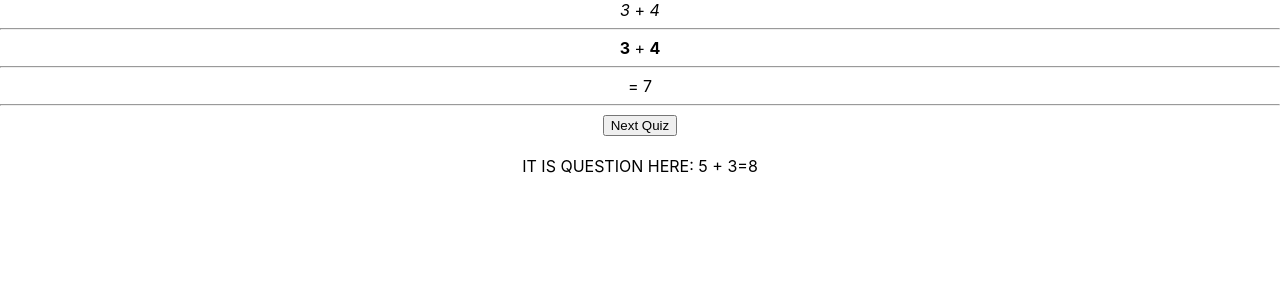
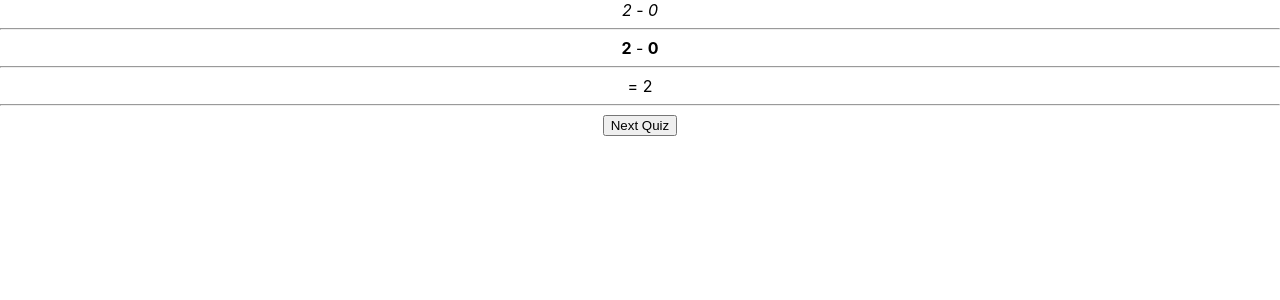
Before and after one commit to aliaksei-pahirnitski-edu/MathQuizForChildrenReactWeb, a React (Create React App) app: page / in a window 1280 px wide. Shown: the top 300 px of the page. Built offline with nearby package versions, Linux system fonts and the light colour scheme.

Commit message:
Add randomizer for operation

```diff
--- a/src/App.tsx
+++ b/src/App.tsx
@@ -1,6 +1,6 @@
 import React from 'react';
 import './App.css';
-import QuestionCard from './screens/QuestionScreen';
+//import QuestionCard from './Screens/QuestionScreen';
 import Test from './Components/QuizTest';
 
 
@@ -9,8 +9,8 @@ function App() {
     <div className="App">
       <Test></Test>
 
-<br/>
-      <QuestionCard></QuestionCard>
+      <br />
+      {/* <QuestionCard></QuestionCard> */}
     </div>
   );
 }
--- a/src/Components/Illustrators/SubtractionIllustrator.tsx
+++ b/src/Components/Illustrators/SubtractionIllustrator.tsx
@@ -1,7 +1,7 @@
 import React from 'react';
 
-const SubtractionIllustrator = (props:{a:number, b:number}) => {
-    return <div><b>{props.a}</b> + <b>{props.b}</b></div>
+const SubtractionIllustrator = (props: { a: number, b: number }) => {
+    return <div><b>{props.a}</b> - <b>{props.b}</b></div>
 }
 
 export default SubtractionIllustrator;
--- a/src/Components/QuizTest.tsx
+++ b/src/Components/QuizTest.tsx
@@ -1,19 +1,16 @@
 import React from 'react';
-// import {AdditionIllustrator, SubtractionIllustrator} from './Illustrators'
-import AdditionIllustrator from './Illustrators/AdditionIllustrator'
+import { AdditionIllustrator, SubtractionIllustrator } from './Illustrators'
+import { getRandomQuestion } from './../Services/Randomizer'
 
 const QuizTest = () => {
-    let randomOp = '+';
-    let randomA = 3;
-    let randomB = 4;
-    let result = 7;
-    //let Illustrator = AdditionIllustrator;
+    let randomQuestion = getRandomQuestion(5);
+    let Illustrator = randomQuestion.Operation === '+' ? AdditionIllustrator : SubtractionIllustrator;
     return <div>
-        <i>{randomA}</i> + <i>{randomB}</i>
-        <hr/>
-        <AdditionIllustrator a={randomA} b={randomB} />
+        <i>{randomQuestion.OperandA}</i> {randomQuestion.Operation} <i>{randomQuestion.OperandB}</i>
         <hr />
-        = {result}
+        <Illustrator a={randomQuestion.OperandA} b={randomQuestion.OperandB} />
+        <hr />
+        = {randomQuestion.Result}
         <hr />
         <button> Next Quiz</button>
     </div>
--- /dev/null
+++ b/src/Models/QuestionModel.ts
@@ -0,0 +1,8 @@
+import { TOp } from './TOperation'
+
+export type TQuestion = {
+    OperandA: number,
+    OperandB: number,
+    Operation: TOp,
+    Result: number
+}
--- /dev/null
+++ b/src/Models/TOperation.ts
@@ -0,0 +1,4 @@
+export type TOp = '+' | '-';
+
+let AllOperations: TOp[] = ['+', '-'];
+export { AllOperations };
--- /dev/null
+++ b/src/Services/Randomizer.ts
@@ -0,0 +1,26 @@
+import { AllOperations } from './../Models/TOperation'
+import { TQuestion } from './../Models/QuestionModel'
+
+function getRandomInt(max: number) {
+    return Math.floor(Math.random() * max);
+}
+
+export function getRandomOperation() {
+    let max = AllOperations.length;
+    let randomIndex = Math.floor(Math.random() * max);
+    return AllOperations[randomIndex];
+}
+
+
+export function getRandomQuestion(limit: number = 4): TQuestion {
+    let op = getRandomOperation();
+    let a = getRandomInt(limit);
+    let b = getRandomInt(limit);
+    switch (op) {
+        case '+': return { OperandA: a, OperandB: b, Operation: op, Result: a + b };
+        case '-': return { OperandA: a + b, OperandB: a, Operation: op, Result: b };
+        default:
+            console.warn(`Operation ${op} not supported`);
+            return { OperandA: a, OperandB: b, Operation: op, Result: 0 };
+    }
+}
```
Also changed, not shown: src/ScreensRenamed/QuestionScreen.tsx (renamed from src/screens/QuestionScreen.tsx).
